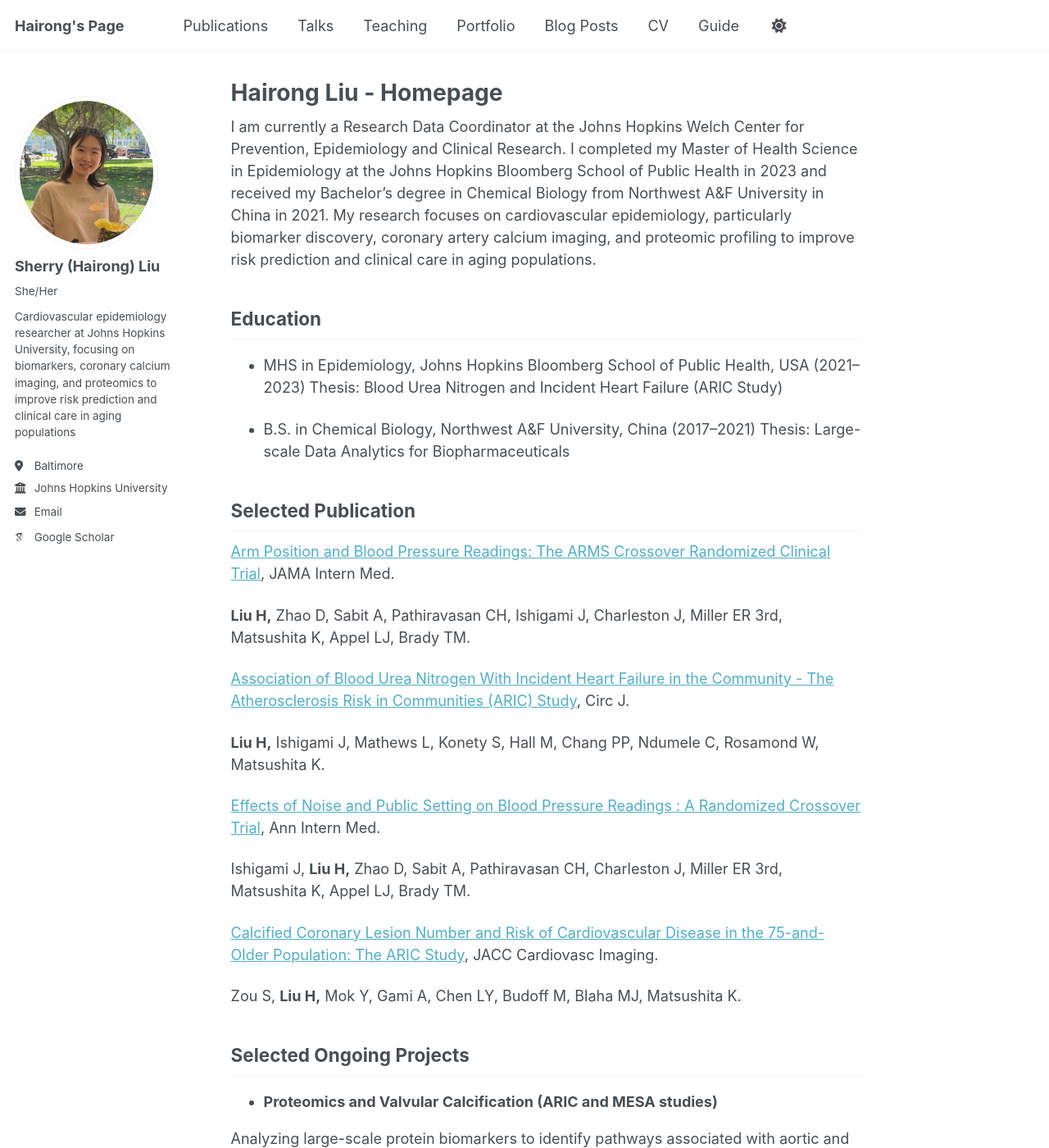
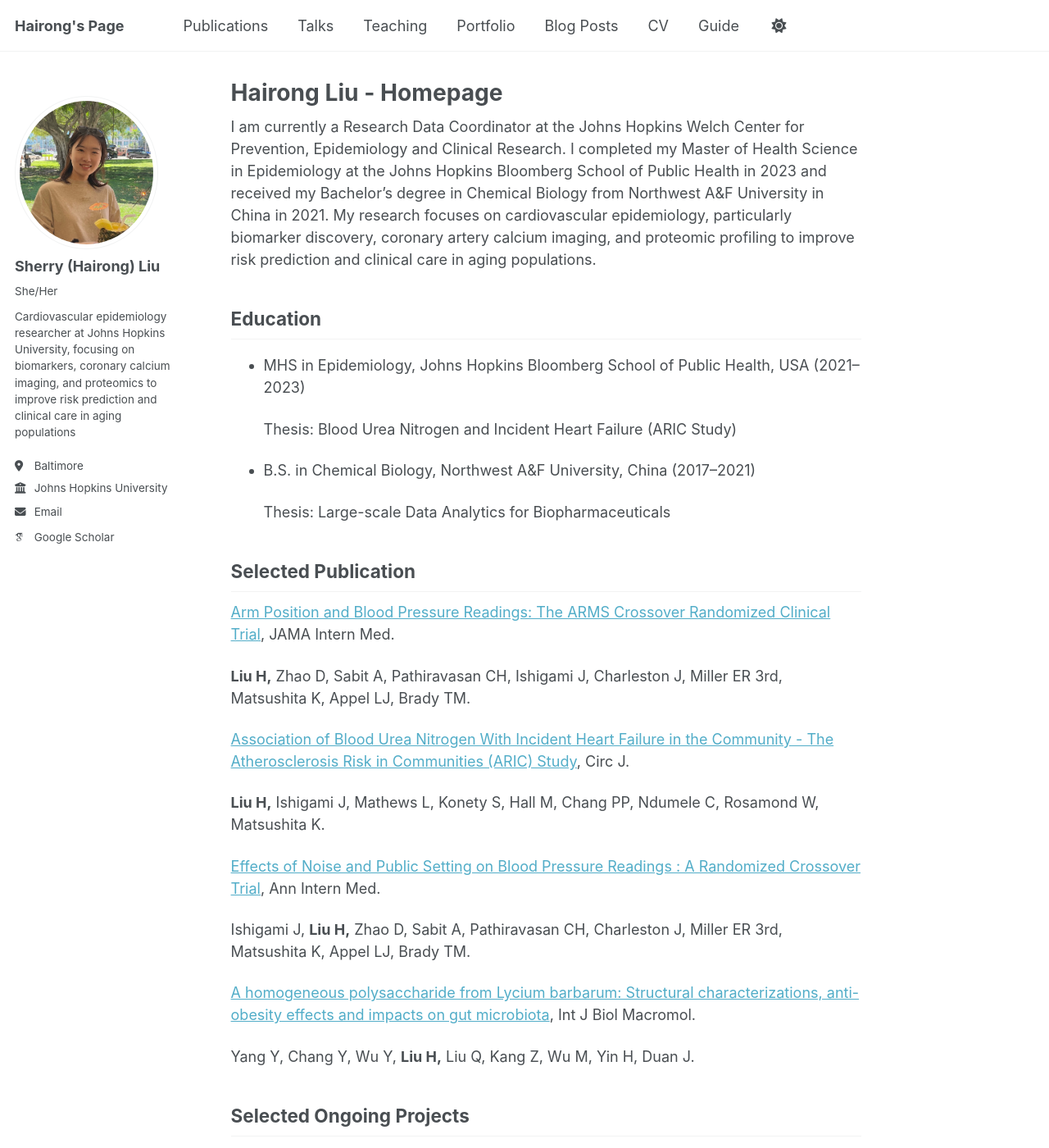
Before and after one commit to sherry090345/sherry090345.github.io, a Jekyll site: the page built from _pages/about.md, in a window 1280 px wide and 1400 px high. Shown: the whole window at 82% size. Built offline with Jekyll 4.4.1, drawn with Linux system fonts in a browser that asks for light colours; some web fonts are replaced; a script that is not in the unit is left out.

Commit message:
about.md

```diff
--- a/_pages/about.md
+++ b/_pages/about.md
@@ -12,10 +12,12 @@ I am currently a Research Data Coordinator at the Johns Hopkins Welch Center for
 Education
 ------
 - MHS in Epidemiology, Johns Hopkins Bloomberg School of Public Health, USA (2021–2023)
-Thesis: Blood Urea Nitrogen and Incident Heart Failure (ARIC Study)
+
+  Thesis: Blood Urea Nitrogen and Incident Heart Failure (ARIC Study)
 
 - B.S. in Chemical Biology, Northwest A&F University, China (2017–2021)
-Thesis: Large-scale Data Analytics for Biopharmaceuticals
+
+  Thesis: Large-scale Data Analytics for Biopharmaceuticals
 
 Selected Publication
 ------
@@ -31,24 +33,24 @@ Selected Publication
 
 Ishigami J, **Liu H,** Zhao D, Sabit A, Pathiravasan CH, Charleston J, Miller ER 3rd, Matsushita K, Appel LJ, Brady TM.
 
-[Calcified Coronary Lesion Number and Risk of Cardiovascular Disease in the 75-and-Older Population: The ARIC Study](https://www.jacc.org/doi/10.1016/j.jcmg.2025.05.014), JACC Cardiovasc Imaging.
+[A homogeneous polysaccharide from Lycium barbarum: Structural characterizations, anti-obesity effects and impacts on gut microbiota](https://www.sciencedirect.com/science/article/abs/pii/S0141813021011934), Int J Biol Macromol.
 
-Zou S, **Liu H,** Mok Y, Gami A, Chen LY, Budoff M, Blaha MJ, Matsushita K.
+Yang Y, Chang Y, Wu Y, **Liu H,** Liu Q, Kang Z, Wu M, Yin H, Duan J.
 
 Selected Ongoing Projects
 ------
 - **Proteomics and Valvular Calcification (ARIC and MESA studies)**
 
-Analyzing large-scale protein biomarkers to identify pathways associated with aortic and mitral valve calcification.
+  Analyzing large-scale protein biomarkers to identify pathways associated with aortic and mitral valve calcification.
 
 - **Machine Learning for Coronary Calcium Density**
 
-Developing prediction models that integrate volume and density metrics to improve risk stratification in older adults.
+  Developing prediction models that integrate volume and density metrics to improve risk stratification in older adults.
 
 - **School Food Environment Policy Evaluation in Nepal**
 
-Assessing trans-fat reduction following municipal healthy food procurement policies using mixed-effects models.
+  Assessing trans-fat reduction following municipal healthy food procurement policies using mixed-effects models.
 
 - **Community-Based Hypertension Control in Bangladesh (CB-HEARTS)**
 
-Evaluating population-level blood pressure control and medication trajectories using longitudinal data.
+  Evaluating population-level blood pressure control and medication trajectories using longitudinal data.
```
